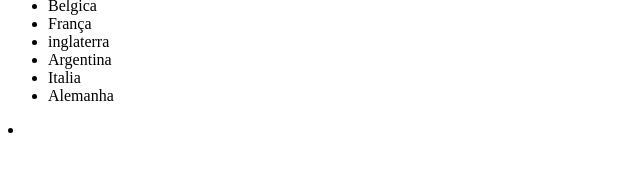
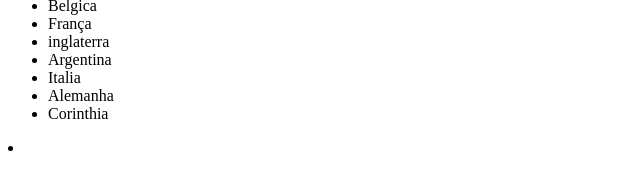
Before and after one commit to HenriqueAquino1/Listas-HTML.TI107, a plain HTML site: page index.html in a window 1280 px wide. Shown: the part 243-432 px from the top of the page, 0-640 px from the left. Drawn offline with Linux system fonts and the light colour scheme.

Commit message:
Acrescentei um pais na lista index

```diff
--- a/index.html
+++ b/index.html
@@ -28,6 +28,7 @@
     <li>Argentina</li>
     <li>Italia</li>
     <li>Alemanha</li>
+    <li>Corinthia</li>
     </ul>
 
 
```
Also changed, not shown: 1 other file.
